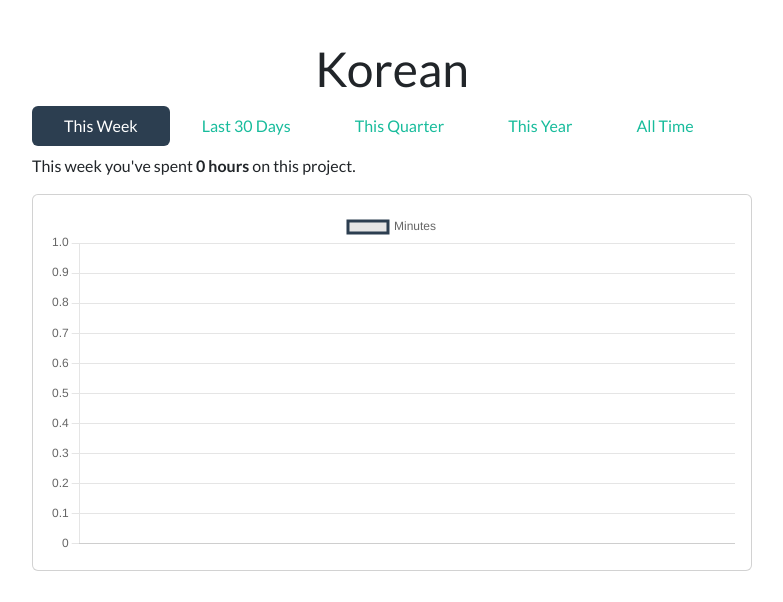
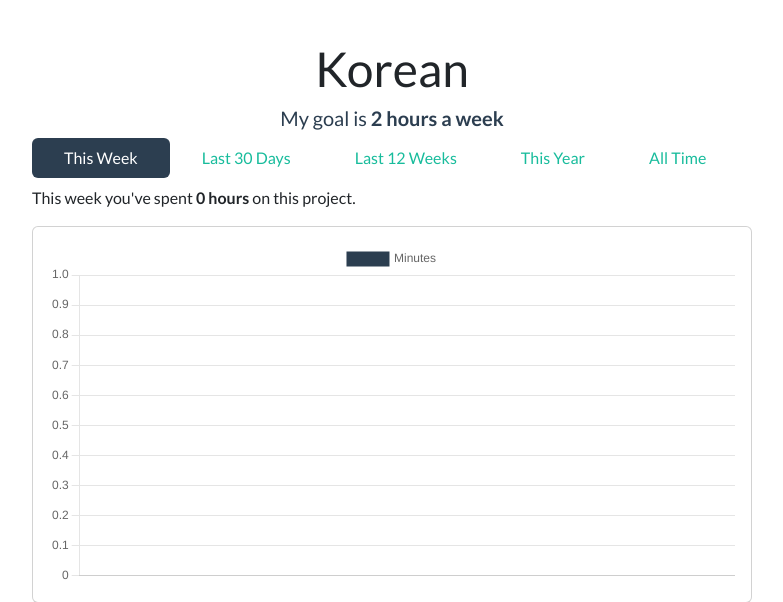
Before and after one commit to LiudmilaLV/-My-Projects-tracker, a Flask app: page /project/1 in a window 1280 px wide. Shown: the part 72-674 px from the top of the page, without its empty margins (248-1031 px from the left). Run offline with Flask 2, Linux system fonts and the light colour scheme; a user stored in the database is signed in; data comes from the database, SQL or seed files in the repository; both versions use the stored data as it was after the commit; some libraries are stand-ins or nearby versions.

Commit message:
week goal added

```diff
--- a/website/forms.py
+++ b/website/forms.py
@@ -33,7 +33,8 @@ class LoginForm(FlaskForm):
 
 class AddProjectForm(FlaskForm):
     project_name = StringField('Project Name', validators=[DataRequired(), Length(min=1, max=30)])
-    notes = StringField('Notes (optional)', default='(My goal is 10 hours a week)')
+    goal = IntegerField('My Goal (hours a week, optional)', render_kw={"placeholder": "10"})
+    notes = StringField('Notes (optional)', render_kw={"placeholder": "description"})
     submit = SubmitField('Add New Project')
 
 class EntryForm(FlaskForm):
@@ -44,7 +45,8 @@ class EntryForm(FlaskForm):
 
 class EditProjectForm(FlaskForm):
     project_name = StringField('Edit Project Name', validators=[DataRequired(), Length(min=1, max=30)])
-    notes = StringField('Edit Notes (optional)')
+    goal = IntegerField('My Goal (hours a week, optional)', render_kw={"placeholder": "10"})
+    notes = StringField('Notes (optional)', render_kw={"placeholder": "description"})
     submit = SubmitField('Submit Changes')
 
 class ResetRequestForm(FlaskForm):
--- a/website/models.py
+++ b/website/models.py
@@ -33,6 +33,7 @@ class User(db.Model, UserMixin):
 class Project(db.Model):
     id = db.Column(db.Integer, primary_key=True)
     project_name = db.Column(db.String(30), nullable=False)
+    goal = db.Column(db.Integer)
     notes = db.Column(db.String(1000), nullable=False, default='')
     user_id = db.Column(db.Integer, db.ForeignKey('user.id'), nullable=False)
     entries = db.relationship('Entry')
--- a/website/templates/project.html
+++ b/website/templates/project.html
@@ -8,7 +8,8 @@
         <div class="container col-md-8">
             <div class="text-center">
                 <h1>{{ name }}</h1>
-                <h4 class="text-primary">{{ notes }}</h4>
+                <h5 class="text-primary">{{ notes }}</h5>
+                <h5 class="text-primary">My goal is <b>{{ week_goal }} hours a week</b></h5>
             </div>
                 <ul class="nav nav-pills mb-2" id="pills-tab" role="tablist">
                     <li class="nav-item" role="presentation">
@@ -18,7 +19,7 @@
                         <button class="nav-link" id="pills-last30-tab" data-bs-toggle="pill" data-bs-target="#pills-last30" type="button" role="tab" aria-controls="pills-last30" aria-selected="false">Last 30 Days</button>
                     </li>
                     <li class="nav-item" role="presentation">
-                        <button class="nav-link" id="pills-this-quarter-tab" data-bs-toggle="pill" data-bs-target="#pills-this-quarter" type="button" role="tab" aria-controls="pills-this-quarter" aria-selected="true">This Quarter</button>
+                        <button class="nav-link" id="pills-this-12weeks-tab" data-bs-toggle="pill" data-bs-target="#pills-this-12weeks" type="button" role="tab" aria-controls="pills-this-12weeks" aria-selected="true">Last 12 Weeks</button>
                     </li>
                     <li class="nav-item" role="presentation">
                         <button class="nav-link" id="pills-this-year-tab" data-bs-toggle="pill" data-bs-target="#pills-this-year" type="button" role="tab" aria-controls="pills-this-year" aria-selected="false">This Year</button>
@@ -50,13 +51,13 @@
                             </div>
                         </div>
                     </div>
-                    <div class="tab-pane fade" id="pills-this-quarter" role="tabpanel" aria-labelledby="pills-this-quarter-tab">
-                        <p>This quarter you've spent <b>{{ thisquarter_summ_hours }} hours</b> on this project.</p>
-                        <!-- This Quarter chart -->
+                    <div class="tab-pane fade" id="pills-this-12weeks" role="tabpanel" aria-labelledby="pills-this-12weeks-tab">
+                        <p>Last 12 weeks you've spent <b>{{ this12weeks_summ_hours }} hours</b> on this project.</p>
+                        <!-- This 12 weeks chart -->
                         <div class="card my-3">
                             <div class="card-body">
                                 <div class="chart">
-                                    <canvas id="this_quarter_chart"></canvas>
+                                    <canvas id="this_12weeks_chart"></canvas>
                                 </div>
                             </div>
                         </div>
@@ -118,10 +119,9 @@
     let t_w_labels = JSON.parse({{ this_week_labels | tojson }})
     let l30_data = JSON.parse({{ this_month_data | tojson }})
     let l30_labels = JSON.parse({{ this_month_labels | tojson }})
-    let quarter_data_goal = JSON.parse({{ this_quarter_data_goal | tojson }})
-    let quarter_data = JSON.parse({{ this_quarter_data | tojson }})
-    let quarter_labels = JSON.parse({{ this_quarter_labels | tojson }})
-    let quarter_progresss = JSON.parse({{ this_quarter_progress | tojson }})
+    let twelve_weeks_data_goal = JSON.parse({{ this_12weeks_data_goal | tojson }})
+    let twelve_weeks_labels = JSON.parse({{ this_12weeks_labels | tojson }})
+    let twelve_weeks_progresss = JSON.parse({{ this_12weeks_progress | tojson }})
     let year_data = JSON.parse({{ this_year_data | tojson }})
     let year_labels = JSON.parse({{ this_year_labels | tojson }})
     let all_data = JSON.parse({{ alltime_data | tojson }})
@@ -135,6 +135,7 @@
             data: t_w_data,
             fill: false,
             borderColor: 'rgb(44, 62, 80)',
+            backgroundColor: 'rgb(44, 62, 80)',
             tension: 0.1
         }]
     };
@@ -148,10 +149,11 @@
     const last30_data = {
         labels: l30_labels,
         datasets: [{
-            label: 'Your Progress',
+            label: 'Hours',
             data: l30_data,
             fill: false,
-            backgroundColor: 'rgb(52, 152, 219)',
+            borderColor: 'rgb(117, 189, 187)',
+            backgroundColor: 'rgb(117, 189, 187)',
             tension: 0.1
         },]
     };
@@ -161,19 +163,21 @@
 };
     const this_month_chart = new Chart(document.getElementById('last30_chart'), l30_config);
 
-    // This quarter chart
+    // This 12weeks chart
     const tq_data = {
-        labels: quarter_labels,
+        labels: twelve_weeks_labels,
         datasets: [{
             label: 'Your Progress',
-            data: quarter_progresss,
+            data: twelve_weeks_progresss,
             fill: false,
+            borderColor: 'rgb(52, 152, 219)',
             backgroundColor: 'rgb(52, 152, 219)',
             tension: 0.1
         }, {
             label: 'Your Goal',
-            data: quarter_data_goal,
+            data: twelve_weeks_data_goal,
             fill: false,
+            borderColor: 'rgb(231, 76, 60)',
             backgroundColor: 'rgb(231, 76, 60)',
             tension: 0.1
         }]
@@ -182,7 +186,7 @@
         type: 'line',
         data: tq_data,
 };
-    const this_quarter_chart = new Chart(document.getElementById('this_quarter_chart'), tq_config);
+    const this_12weeks_chart = new Chart(document.getElementById('this_12weeks_chart'), tq_config);
 
     // This year chart
     const ty_data = {
--- a/website/views.py
+++ b/website/views.py
@@ -29,6 +29,9 @@ def home():
     for project_name, project_duration in recent_projects:
         user_projects_l.append(project_name)
         user_projects_d.append(project_duration)
+    no_entries_yet = True
+    if user_projects_d:
+        no_entries_yet = False
     user_projects_labels = json.dumps(user_projects_l)
     user_projects_data = json.dumps(user_projects_d)
 
@@ -38,14 +41,17 @@ def home():
         if user:
             flash('Project already exists! Use another name', category='warning')
         else:
-            new_project = Project(project_name = project_form.project_name.data, notes = project_form.notes.data, user_id = current_user.id)
+            new_project = Project(project_name = project_form.project_name.data, goal = project_form.goal.data, notes = project_form.notes.data, user_id = current_user.id)
             db.session.add(new_project)
             db.session.commit()
-            flash('Project added!', category='success')
+            flash('New project added!', category='success')
+    #else:
+        #flash('Project not added. Please, fill the fields correctly.', category='danger')
     return render_template("home.html",
                             user = current_user,
                             project_form = project_form,
                             user_projects_labels = user_projects_labels, user_projects_data = user_projects_data,
+                            no_entries_yet = no_entries_yet,
                             )
 
 @views.route('project/<int:project_id>', methods=['GET', 'POST'])
@@ -87,82 +93,43 @@ def project(project_id):
     this_month_d = []
     this_month_l = []
     for minute, date in this_month_enries:
-        this_month_d.append(minute / 60)
+        this_month_d.append(math.ceil(minute / 60))
         this_month_l.append(date.strftime("%b %e"))
-    thismonth_summ_hours = math.ceil((sum(this_month_d)))
+    thismonth_summ_hours = sum(this_month_d)
     this_month_data = json.dumps(this_month_d)
     this_month_labels = json.dumps(this_month_l)
 
-    # Getting data for a "this quarter" chart
-    month_now = datetime.now().month
-    this_quarter_entries = []
-    if month_now in [1,2,3]:
-        this_quarter_entries = (db.session.query(db.func.sum(Entry.duration), Entry.date)
+    # Getting data for a "last 12weeks" chart
+    a_day_91_days_ago = current_day - timedelta(days=91)
+    this_12weeks_entries = []
+    this_12weeks_entries = (db.session.query(db.func.sum(Entry.duration), Entry.date)
                         .join(Project)
-                        .filter(and_(Project.owner==current_user, Entry.project_id==project_id,
-                                        or_(extract('month', Entry.date)==1, extract('month', Entry.date)==2, extract('month', Entry.date)==3),
-                                    )
-                                )
+                        .filter(and_(Project.owner==current_user, Entry.project_id==project_id, Entry.date.between(a_day_91_days_ago, current_day)))
                         .group_by(extract('week', Entry.date))
                         .order_by(Entry.date)
                         .all()
                         )
-    elif month_now in [4,5,6]:
-        this_quarter_entries = (db.session.query(db.func.sum(Entry.duration), Entry.date)
-                        .join(Project)
-                        .filter(and_(Project.owner==current_user, Entry.project_id==project_id,
-                                        or_(extract('month', Entry.date)==4, extract('month', Entry.date)==5, extract('month', Entry.date)==6),
-                                    )
-                                )
-                        .group_by(extract('week', Entry.date))
-                        .order_by(Entry.date)
-                        .all()
-                        )
-    elif month_now in [7,8,9]:
-        this_quarter_entries = (db.session.query(db.func.sum(Entry.duration), Entry.date)
-                        .join(Project)
-                        .filter(and_(Project.owner==current_user, Entry.project_id==project_id,
-                                        or_(extract('month', Entry.date)==7, extract('month', Entry.date)==8, extract('month', Entry.date)==9),
-                                    )
-                                )
-                        .group_by(extract('week', Entry.date))
-                        .order_by(Entry.date)
-                        .all()
-                        )
-    else:
-        this_quarter_entries = (db.session.query(db.func.sum(Entry.duration), Entry.date)
-                        .join(Project)
-                        .filter(and_(Project.owner==current_user, Entry.project_id==project_id,
-                                        or_(extract('month', Entry.date)==10, extract('month', Entry.date)==11, extract('month', Entry.date)==12),
-                                    )
-                                )
-                        .group_by(extract('week', Entry.date))
-                        .order_by(Entry.date)
-                        .all()
-                        )
-    this_quarter_d = []
-    this_quarter_l = []
-    for minute, date in this_quarter_entries:
-        this_quarter_d.append(minute / 60)
-        this_quarter_l.append(date.strftime("%b %e") + " - " + (date + timedelta(days=7)).strftime("%b %e"))
-    thisquarter_summ_hours = math.ceil(sum(this_quarter_d))
-    this_quarter_data = json.dumps(this_quarter_d)
-    this_quarter_labels = json.dumps(this_quarter_l)
+    this_12weeks_d = []
+    this_12weeks_l = []
+    for minute, date in this_12weeks_entries:
+        this_12weeks_d.append(math.ceil(minute / 60))
+        this_12weeks_l.append(date.strftime("%b %e") + " - " + (date + timedelta(days=7)).strftime("%b %e"))
+    this_12weeks_labels = json.dumps(this_12weeks_l)
 
-    # Hours per Week Goal (shows at "This Quarter" chart)
-    print("-----------------------")
-    print(this_quarter_d)
-    print(this_quarter_l)
-    week_goal = 10
-    this_quarter_d_goal = [week_goal]
-    this_quarter_p =[math.ceil(this_quarter_d[0])]
-    for week, _ in enumerate(this_quarter_d):
+    # Hours per week (shows at "This 12weeks" chart)
+    week_goal = current_project.goal
+    this_12weeks_d_goal = [week_goal]
+    this_12weeks_p = []
+    if this_12weeks_d != []:
+        this_12weeks_p =[this_12weeks_d[0]]
+    for week, _ in enumerate(this_12weeks_d):
         if week == 0:
             continue
-        this_quarter_p.append(math.ceil(this_quarter_d[week] + this_quarter_p[week - 1]))
-        this_quarter_d_goal.append(week_goal*(week+1))
-    this_quarter_progress = json.dumps(this_quarter_p)
-    this_quarter_data_goal = json.dumps(this_quarter_d_goal)
+        this_12weeks_p.append(this_12weeks_d[week] + this_12weeks_p[week - 1])
+        this_12weeks_d_goal.append(week_goal*(week+1))
+    this_12weeks_progress = json.dumps(this_12weeks_p)
+    this_12weeks_data_goal = json.dumps(this_12weeks_d_goal)
+    this12weeks_summ_hours = sum(this_12weeks_d)
 
     # Getting data for a "this year" chart
     year_now = datetime.now().year
@@ -176,9 +143,9 @@ def project(project_id):
     this_year_d = []
     this_year_l = []
     for minute, date in this_year_entries:
-        this_year_d.append(minute / 60)
+        this_year_d.append(math.ceil(minute / 60))
         this_year_l.append(date.strftime("%B"))
-    thisyear_summ_hours = math.ceil(sum(this_year_d))
+    thisyear_summ_hours = sum(this_year_d)
     this_year_data = json.dumps(this_year_d)
     this_year_labels = json.dumps(this_year_l)
 
@@ -193,29 +160,28 @@ def project(project_id):
     alltime_d = []
     alltime_l = []
     for minute, date in this_year_entries:
-        alltime_d.append(minute / 60)
+        alltime_d.append(math.ceil(minute / 60))
         alltime_l.append(date.strftime("%B, %Y"))
-    alltime_summ_hours = math.ceil(sum(alltime_d))
+    alltime_summ_hours = sum(alltime_d)
     alltime_data = json.dumps(alltime_d)
     alltime_labels = json.dumps(alltime_l)
 
     return render_template("project.html",
                             user = current_user, project_id = current_project.id,
-                            name = current_project.project_name, notes = current_project.notes,
+                            name = current_project.project_name, notes = current_project.notes, week_goal = week_goal,
                             last5 = last5,
                             this_week_data = this_week_data, this_week_labels = this_week_labels,
                             this_month_data = this_month_data, this_month_labels = this_month_labels,
-                            this_quarter_data = this_quarter_data,
-                            this_quarter_data_goal = this_quarter_data_goal,
-                            this_quarter_progress = this_quarter_progress,
-                            this_quarter_labels = this_quarter_labels,
+                            this_12weeks_data_goal = this_12weeks_data_goal,
+                            this_12weeks_progress = this_12weeks_progress,
+                            this_12weeks_labels = this_12weeks_labels,
                             this_year_data = this_year_data,
                             this_year_labels = this_year_labels,
                             alltime_data = alltime_data,
                             alltime_labels =alltime_labels,
                             thisweek_summ_hours = thisweek_summ_hours,
                             thismonth_summ_hours = thismonth_summ_hours,
-                            thisquarter_summ_hours = thisquarter_summ_hours,
+                            this12weeks_summ_hours = this12weeks_summ_hours,
                             thisyear_summ_hours = thisyear_summ_hours,
                             alltime_summ_hours = alltime_summ_hours
                             )
```
Also changed, not shown: website/templates/edit_project.html (+13 -0 lines), website/templates/home.html (+21 -3 lines), website/database.db.
